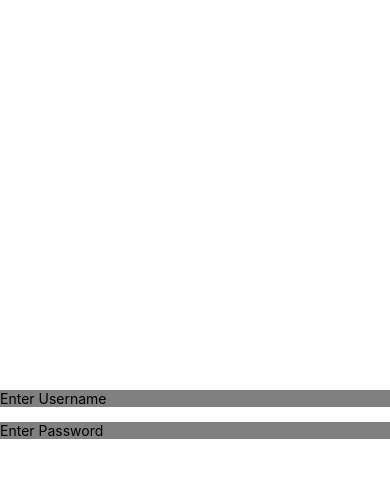
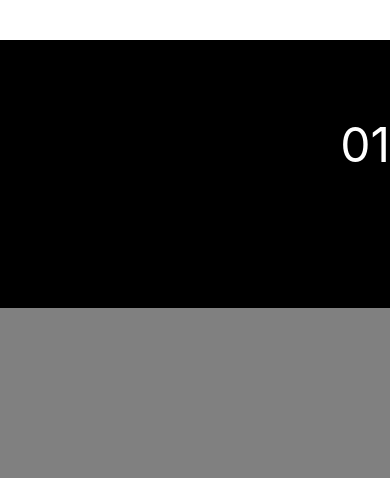
Before and after one commit to awaghadsangita/ReactNative_tdd, a React Native app: screen / in a window 390 px wide. Shown: the top 478 px of the page. Built offline with nearby package versions, Linux system fonts and the light colour scheme.

Commit message:
ADDED:basic layout of calculator app

```diff
--- a/App.js
+++ b/App.js
@@ -1,32 +1,36 @@
-import React from 'react';
-import { TextInput, View } from 'react-native';
+import React  from 'react';
+import { Text, View,StyleSheet } from 'react-native';
 
 export default class App extends React.Component {
-  constructor(){
-    super();
-    this.state={
-      data:"test",
-    }
-  }
-  change(x){
-    this.setState({data:x*10});
-  }
   render(){
   return (
-    <View style={{flex:1,justifyContent:'center'}}>
-        <TextInput
-        testID={'username'}
-        onChangeText={(text)=>this.change(text)}
-        style={{backgroundColor:'gray',marginBottom:15}}
-        placeholder="Enter Username"/>
-
-        <TextInput
-        testID={'password'}
-        onChangeText={(text)=>this.change(text)}
-        style={{backgroundColor:'gray',marginBottom:15}}
-        placeholder="Enter Password"/>
+    <View style={styles.container}>
+      <View style={styles.result}>
+        <Text style={styles.resultText}>01</Text>
+      </View>
+      <View style={styles.keypad}></View>
 
     </View>
-  );
+    );
 }
 }
+const styles= StyleSheet.create({
+    container:{
+      flex:1,
+      paddingTop:40
+    },
+    result:{
+      flex:2,
+      backgroundColor:"black"
+    },
+    keypad:{
+      flex:4,
+      backgroundColor:"gray"
+    },
+    resultText:{
+     fontSize:48,
+     color:"white",
+     paddingTop:75,
+     textAlign:"right"
+     }
+     })
```
